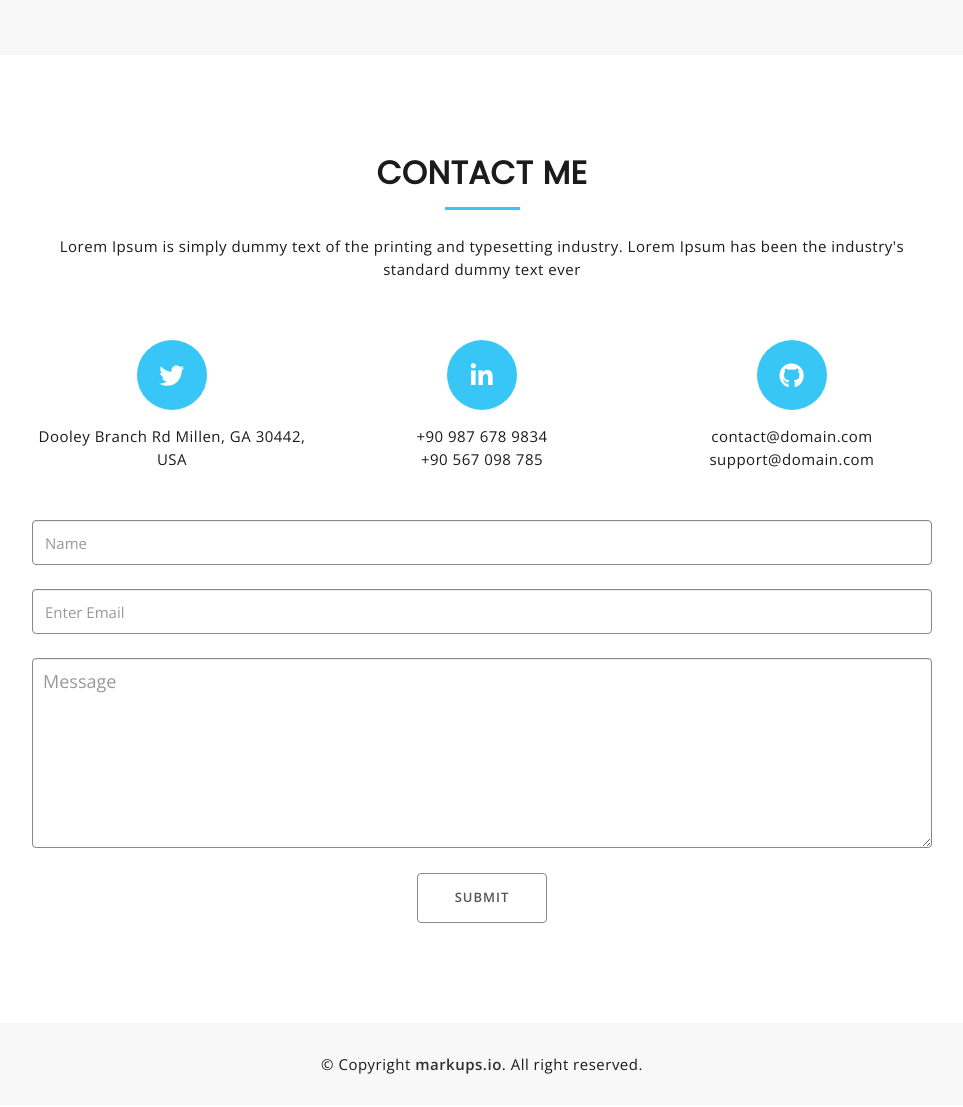
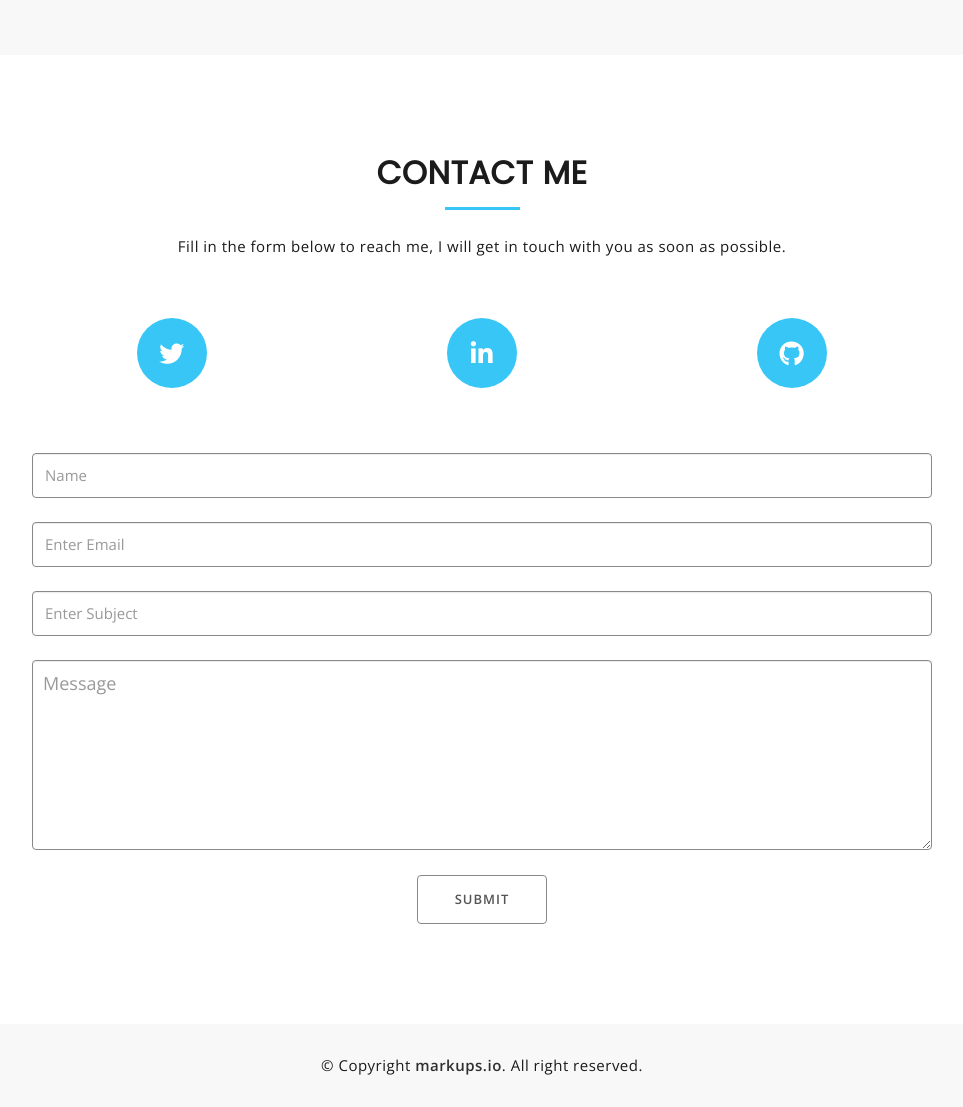
Before and after one commit to Fbossio/Portfolio, a Flask app: page / in a window 1280 px wide. Shown: the part 4441-5548 px from the top of the page, without its empty margins (158-1121 px from the left). Before the commit the page ends 5515 px from the top, so only its background shows below. Run offline with Flask 2, Linux system fonts and the light colour scheme; some libraries are stand-ins or nearby versions.

Commit message:
Add send mail functionality

```diff
--- a/app.py
+++ b/app.py
@@ -1,6 +1,6 @@
-from flask import Flask, render_template
+from flask import Flask, render_template, request, jsonify
 from flask_mail import Mail, Message
-from config import config
+from config import config, Config
 from threading import Thread
 
 app = Flask(__name__)
@@ -24,10 +24,23 @@ def send_async_email(app, msg):
 def index():
     return render_template('index.html')
 
-@app.route("/send_email")
+@app.route("/send_email", methods=['POST'])
 def send_email():
+    name = request.get_json()['name']
+    email = request.get_json()['email']
+    subject = request.get_json()['subject']
+    message = request.get_json()['message']
 
-    msg = Message('Hello', sender = 'yourId@gmail.com', recipients = ['felixbossio@gmail.com'])
-    msg.body = "Hello Flask message sent from Flask-Mail"
+    subject_str = 'No subject'
+
+
+    if subject:
+        subject_str = subject
+
+    recipient = Config.MAIL_RECIPIENT
+
+    msg = Message(subject_str, sender = email, recipients = [recipient])
+    msg.body = f'Sender name: {name}, Sender E-mail: {email}, Message: {message}'
     send_async_email(app, msg)
-    return '<h1>Message sent</h1>'
+
+    return jsonify({})
--- a/config.py
+++ b/config.py
@@ -6,6 +6,7 @@ class Config(object):
     MAIL_PORT = 587
     MAIL_USERNAME = os.environ.get('MAIL_USERNAME')
     MAIL_PASSWORD = os.environ.get('MAIL_PASSWORD')
+    MAIL_RECIPIENT = os.environ.get('MAIL_RECIPIENT')
     MAIL_USE_TLS = os.environ.get('MAIL_USE_TLS', 'true').lower() in \
         ['true', 'on', '1']
 
--- a/static/css/style.css
+++ b/static/css/style.css
@@ -940,6 +940,11 @@ button:focus {
   color: #fff;
 }
 
+.contact-icon {
+  text-decoration: none;
+  color: #fff;
+}
+
 .mu-contact-top-single p {
   margin-bottom: 0;
 }
--- a/static/js/app.js
+++ b/static/js/app.js
@@ -1,54 +1,56 @@
-$(function () {
-  // Get the form.
-  var form = $("#ajax-contact");
+/* Sent email */
 
-  // Get the messages div.
-  var formMessages = $("#form-messages");
+let form = document.querySelector("#ajax-contact");
 
-  // Set up an event listener for the contact form.
-  $(form).submit(function (e) {
-    // Stop the browser from submitting the form.
-    e.preventDefault();
+form.onsubmit = (e) => {
+  e.preventDefault();
 
-    // Serialize the form data.
-    var formData = $(form).serialize();
+  let user_name = document.querySelector("#name").value;
+  let email = document.querySelector("#email").value;
+  let message = document.querySelector("#message").value;
+  let subject = document.querySelector("#subject").value;
 
-    // Submit the form using AJAX.
-    $.ajax({
-      type: "POST",
-      url: $(form).attr("action"),
-      data: formData,
+  fetch("/send_email", {
+    method: "POST",
+    body: JSON.stringify({
+      name: user_name,
+      email: email,
+      subject: subject,
+      message: message,
+    }),
+    headers: { "Content-Type": "application/json" },
+  })
+    .then(() => {
+      document.querySelector("#name").value = "";
+      document.querySelector("#email").value = "";
+      document.querySelector("#message").value = "";
+      document.querySelector("#subject").value = "";
+
+      toastr.options = {
+        closeButton: false,
+        debug: false,
+        newestOnTop: false,
+        progressBar: true,
+        positionClass: "toast-bottom-right",
+        preventDuplicates: false,
+        onclick: null,
+        showDuration: "300",
+        hideDuration: "1000",
+        timeOut: "5000",
+        extendedTimeOut: "1000",
+        showEasing: "swing",
+        hideEasing: "linear",
+        showMethod: "fadeIn",
+        hideMethod: "fadeOut",
+      };
+
+      toastr["success"]("Message sent successfully! ");
     })
-      .done(function (response) {
-        // Make sure that the formMessages div has the 'success' class.
-        $(formMessages).removeClass("error");
-        $(formMessages).addClass("success");
-
-        // Set the message text.
-        $(formMessages).text(response);
-
-        // Clear the form.
-        $("#name").val("");
-        $("#email").val("");
-        $("#subject").val("");
-        $("#message").val("");
-      })
-      .fail(function (data) {
-        // Make sure that the formMessages div has the 'error' class.
-        $(formMessages).removeClass("success");
-        $(formMessages).addClass("error");
-
-        // Set the message text.
-        if (data.responseText !== "") {
-          $(formMessages).text(data.responseText);
-        } else {
-          $(formMessages).text(
-            "Oops! An error occured and your message could not be sent."
-          );
-        }
-      });
-  });
-});
+    .catch((e) => {
+      console.log("error", e);
+      toastr["error"]("Message could not be sent. Please try again.");
+    });
+};
 
 /* Animation of color theme buttons */
 
--- a/templates/index.html
+++ b/templates/index.html
@@ -40,6 +40,9 @@
 
     <!-- Gallery Lightbox -->
     <link href="../static/css/css/magnific-popup.css" rel="stylesheet" />
+
+    <!-- Toastr -->
+    <link rel="stylesheet" href="//cdnjs.cloudflare.com/ajax/libs/toastr.js/latest/css/toastr.min.css">
 
     <!-- Theme color -->
 
@@ -510,62 +513,6 @@
       </section>
       <!-- End Portfolio -->
 
-      <!-- Start Testimonials -->
-      <!--
-      <section id="mu-testimonials">
-        <div class="container">
-          <div class="row">
-            <div class="col-md-12">
-              <div class="mu-testimonials-area">
-                <div class="mu-testimonial-header">
-                  <h2 class="mu-heading-title">Client Testimonials</h2>
-                  <span class="mu-header-dot"></span>
-                </div>
-
-                <div class="mu-testimonials-block">
-                  <ul class="mu-testimonial-slide">
-                    <li>
-                      <i class="fa fa-quote-right mu-quote-icon"></i>
-                      <p>
-                        Lorem Ipsum is simply dummy text of the printing and
-                        typesetting industry. Lorem Ipsum has been the
-                        industry's standard dummy text ever.
-                      </p>
-                      <h5 class="mu-ct-name">- Jhon Doe</h5>
-                      <span class="mu-ct-title">CEO, Apple Inc.</span>
-                    </li>
-
-                    <li>
-                      <i class="fa fa-quote-right mu-quote-icon"></i>
-                      <p>
-                        Lorem Ipsum is simply dummy text of the printing and
-                        typesetting industry. Lorem Ipsum has been the
-                        industry's standard dummy text ever.
-                      </p>
-                      <h5 class="mu-ct-name">- Alice Boga</h5>
-                      <span class="mu-ct-title">Director, Google Inc.</span>
-                    </li>
-
-                    <li>
-                      <i class="fa fa-quote-right mu-quote-icon"></i>
-                      <p>
-                        Lorem Ipsum is simply dummy text of the printing and
-                        typesetting industry. Lorem Ipsum has been the
-                        industry's standard dummy text ever.
-                      </p>
-                      <h5 class="mu-ct-name">- Jhon Smith</h5>
-                      <span class="mu-ct-title">Web Developer</span>
-                    </li>
-                  </ul>
-                </div>
-              </div>
-            </div>
-          </div>
-        </div>
-      </section>
-	  -->
-      <!-- End Testimonials -->
-
       <!-- Start Contact -->
       <section id="mu-contact">
         <div class="container">
@@ -576,9 +523,7 @@
                   <h2 class="mu-heading-title">CONTACT ME</h2>
                   <span class="mu-header-dot"></span>
                   <p>
-                    Lorem Ipsum is simply dummy text of the printing and
-                    typesetting industry. Lorem Ipsum has been the industry's
-                    standard dummy text ever
+                    Fill in the form below to reach me, I will get in touch with you as soon as possible.
                   </p>
                 </div>
 
@@ -591,27 +536,25 @@
                           <div class="col-sm-4">
                             <div class="mu-contact-top-single">
                               <div class="mu-icon">
-                                <i class="fab fa-twitter"></i>
+                                <a href="https://twitter.com/Fbossio" target="_blank" rel="noopener noreferrer" class="contact-icon"><i class="fab fa-twitter"></i></a>
                               </div>
-                              <p>Dooley Branch Rd Millen, GA 30442, USA</p>
+
                             </div>
                           </div>
                           <div class="col-sm-4">
                             <div class="mu-contact-top-single">
                               <div class="mu-icon">
-                                <i class="fab fa-linkedin-in"></i>
+                                <a href="https://www.linkedin.com/in/fbossio/?locale=en_US" target="_blank" rel="noopener noreferrer" class="contact-icon"><i class="fab fa-linkedin-in"></i></a>
                               </div>
-                              <p>+90 987 678 9834</p>
-                              <p>+90 567 098 785</p>
+
                             </div>
                           </div>
                           <div class="col-sm-4">
                             <div class="mu-contact-top-single">
                               <div class="mu-icon">
-                                <i class="fab fa-github"></i>
+                                <a href="https://github.com/Fbossio" target="_blank" rel="noopener noreferrer" class="contact-icon"><i class="fab fa-github"></i></a>
                               </div>
-                              <p>contact@domain.com</p>
-                              <p>support@domain.com</p>
+
                             </div>
                           </div>
                         </div>
@@ -623,8 +566,6 @@
                         <div id="form-messages"></div>
                         <form
                           id="ajax-contact"
-                          method="post"
-                          action="mailer.php"
                           class="mu-contact-form"
                         >
                           <div class="form-group">
@@ -645,6 +586,16 @@
                               id="email"
                               name="email"
                               required
+                            />
+                          </div>
+                          <div class="form-group">
+                            <input
+                              type="text"
+                              class="form-control"
+                              placeholder="Enter Subject"
+                              id="subject"
+                              name="subject"
+
                             />
                           </div>
                           <div class="form-group">
@@ -725,6 +676,9 @@
       src="../static/js/jquery.lineProgressbar.js"
     ></script>
 
+    <!-- Toastr -->
+    <script type="text/javascript" src="//cdnjs.cloudflare.com/ajax/libs/toastr.js/latest/js/toastr.min.js"></script>
+
     <!-- Custom js -->
     <script type="text/javascript" src="../static/js/custom.js"></script>
   </body>
```
